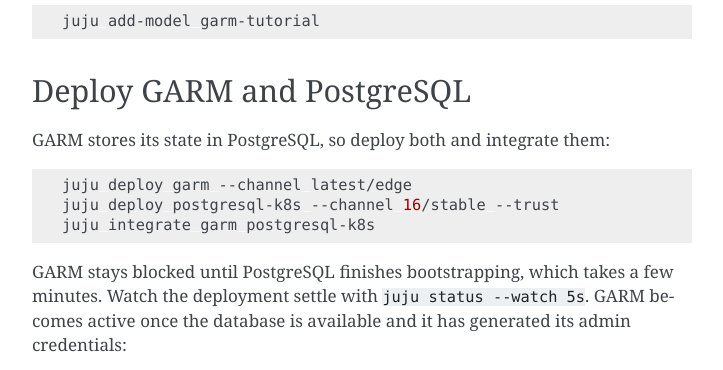
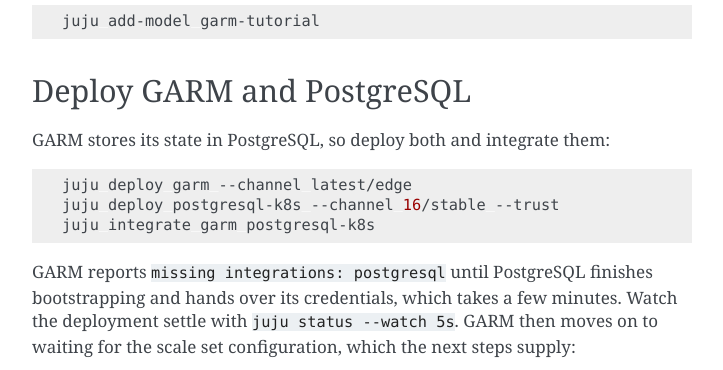
Before and after one commit to canonical/github-runner-operators, a Sphinx documentation site: the page built from docs/tutorial/garm.md, in a window 1280 px wide and 900 px high, scrolled down 2373 px, cut to the strip 0-370 px from the top of the window. Shown: the whole strip, without its empty margins (388-1111 px from the left). Built offline with Sphinx 7.4.7, drawn with Linux system fonts in a browser that asks for light colours; comment, search, counter and statistics services are not loaded.

Commit message:
docs(tutorial): correct the post-database GARM status
GARM waits on the garm-configurator relation at that point in the
walkthrough rather than going active, because restart() returns before
starting the workload when no configurator provider data is present.

````diff
--- a/docs/tutorial/garm.md
+++ b/docs/tutorial/garm.md
@@ -114,19 +114,20 @@
 juju integrate garm postgresql-k8s
 ```
 
-GARM stays blocked until PostgreSQL finishes bootstrapping, which takes a few minutes. Watch the
-deployment settle with `juju status --watch 5s`. GARM becomes active once the database is
-available and it has generated its admin credentials:
+GARM reports `missing integrations: postgresql` until PostgreSQL finishes bootstrapping and hands
+over its credentials, which takes a few minutes. Watch the deployment settle with
+`juju status --watch 5s`. GARM then moves on to waiting for the scale set configuration, which the
+next steps supply:
 
 ```{terminal}
 :output-only:
 
-App             Version  Status  Scale  Charm           Channel      Rev  Address         Exposed  Message
-garm                     active      1  garm            latest/edge   94  10.152.183.171  no
-postgresql-k8s  16.14    active      1  postgresql-k8s  16/stable    927  10.152.183.178  no
+App             Version  Status   Scale  Charm           Channel      Rev  Address         Exposed  Message
+garm                     waiting      1  garm            latest/edge   94  10.152.183.171  no       Waiting for garm-configurator relation
+postgresql-k8s  16.14    active       1  postgresql-k8s  16/stable    927  10.152.183.178  no
 
 Unit               Workload  Agent  Address     Ports  Message
-garm/0*            active    idle   10.1.22.21
+garm/0*            waiting   idle   10.1.22.21         Waiting for garm-configurator relation
 postgresql-k8s/0*  active    idle   10.1.22.15         Primary
 ```
 
````
